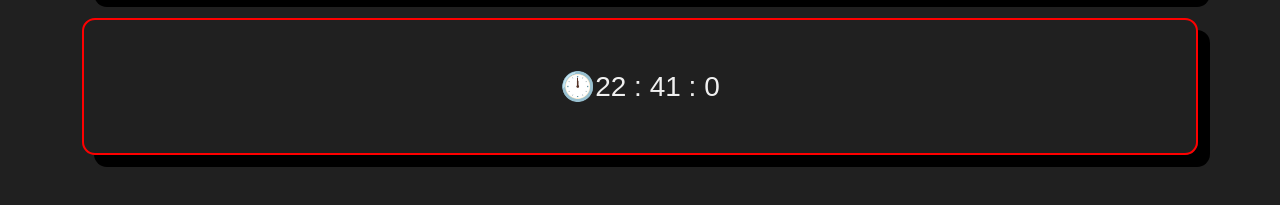
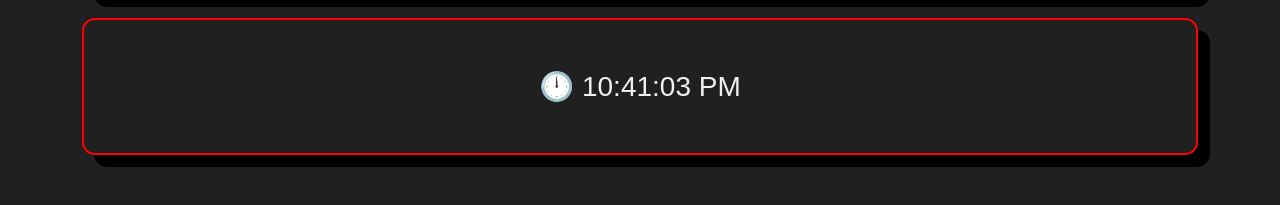
Before and after one commit to DanaYael/tp.5ejercicio4.DOM, a plain HTML site: page index.html in a window 1280 px wide. Shown: the part 195-400 px from the top of the page. Drawn offline with nearby package versions, Linux system fonts and the light colour scheme.

Commit message:
se dio formato PM y AM

```diff
--- a/index.html
+++ b/index.html
@@ -19,7 +19,7 @@
     <main>
       <section class="container my-5 text-center">
        <h2>Martes 18 de noviembre de 2024 🗓️
-       <h3> 14:24:00 AM</h3>
+       <h3> 14:24:00 </h3>
       </section>
     </main>
     <script
--- a/js/app.js
+++ b/js/app.js
@@ -15,7 +15,7 @@ function obtenerfecha() {
     "Enero",
     "Febrero",
     "Marzo",
-    "Abirl",
+    "Abril",
     "Mayo",
     "Junio",
     "Julio",
@@ -26,22 +26,22 @@ function obtenerfecha() {
     "Diciembre",
   ];
 
-  console.log(diaSemana[fecha.getDay()]);
-  console.log(mes[fecha.getMonth()]);
-  console.log(fecha.getFullYear());
-
   const mifecha = `${diaSemana[fecha.getDay()]} ${fecha.getDate()} de ${
     mes[fecha.getMonth()]
   } ${fecha.getFullYear()} 🗓️`;
-  console.log(mifecha);
 
   const fechaTitulo = document.querySelector("h2");
-  const hora = document.querySelector("h3");
-  console.log(fechaTitulo);
+  const reloj = document.querySelector("h3");
 
   fechaTitulo.innerText = mifecha;
-  hora.innerText = `🕛${fecha.getHours()} : ${fecha.getMinutes()} : ${fecha.getMilliseconds()}`;
-  console.log(hora);
+
+  let hora = fecha.getHours();
+  const minutos = fecha.getMinutes().toString().padStart(2, "0");
+  const segundos = fecha.getSeconds().toString().padStart(2, "0");
+
+  const amPm = hora >= 12 ? "PM" : "AM";
+  hora = hora % 12 || 12; //;
+  reloj.innerText = `🕛 ${hora}:${minutos}:${segundos} ${amPm}`;
 }
 
 setInterval(obtenerfecha, 1000);
```
